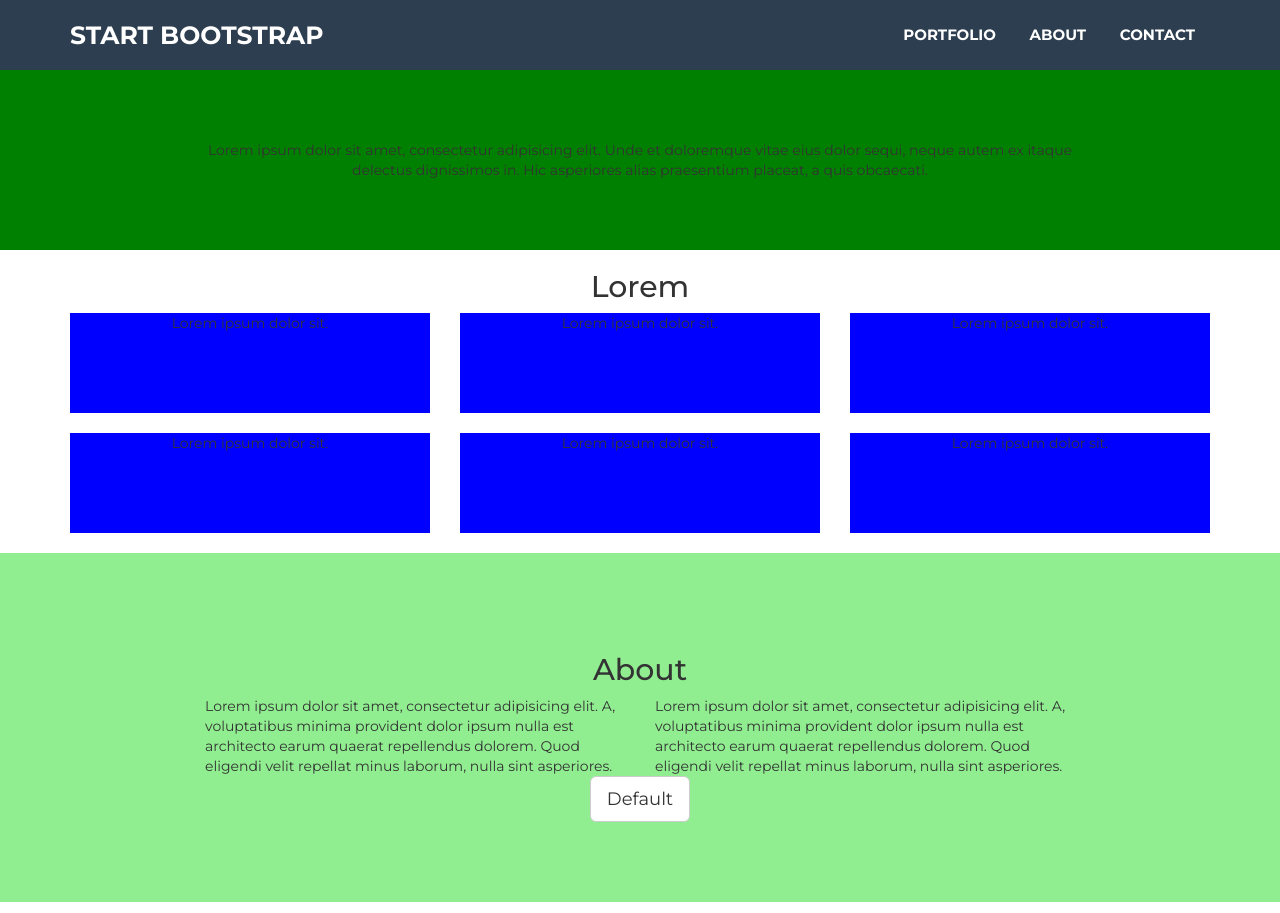
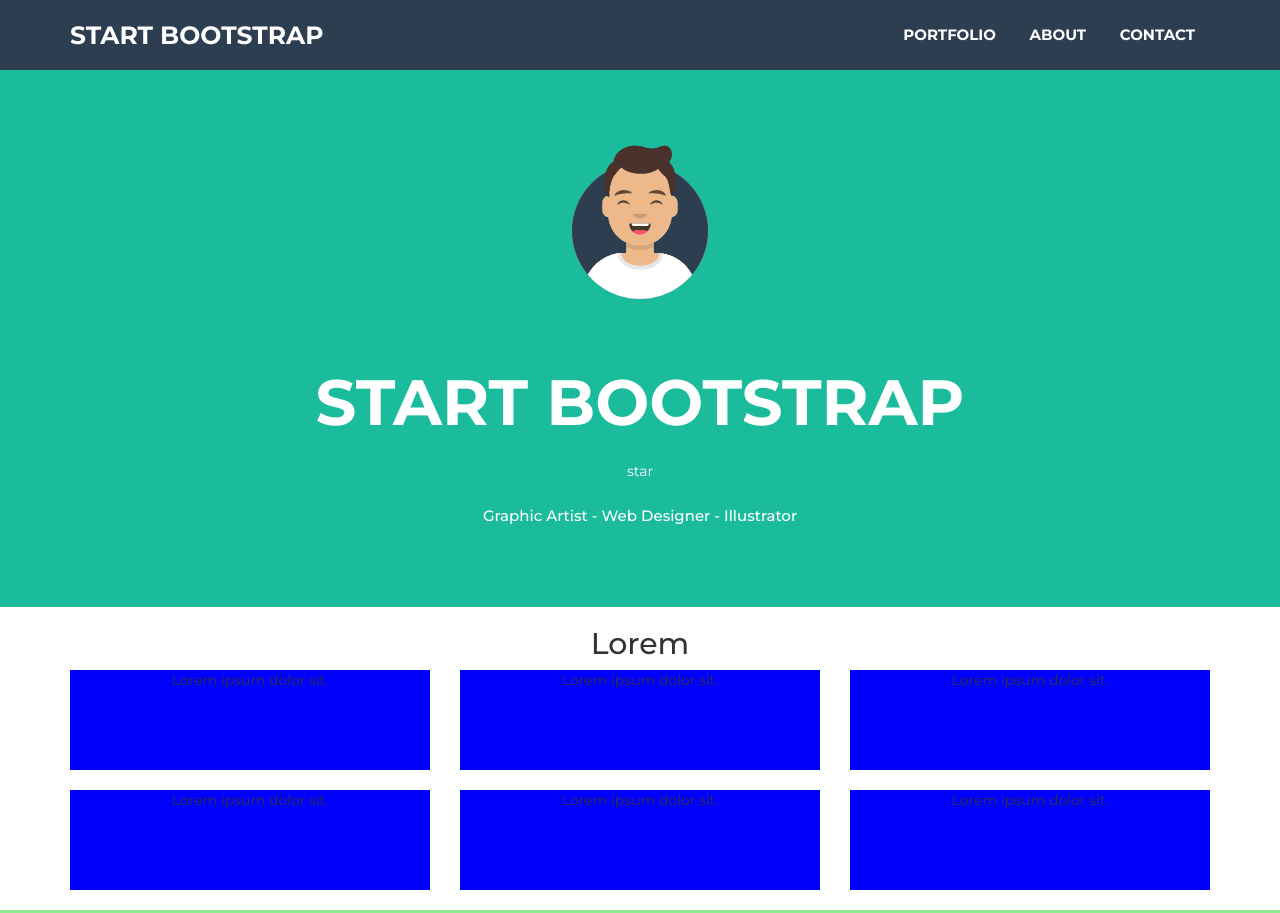
Before and after one commit to 83CarloG/html-css-bootstrap-freelancer, a plain HTML site: page index.html in a window 1280 px wide. Shown: the top 913 px of the page. Drawn offline with Linux system fonts and the light colour scheme.

Commit message:
header+jumbo

```diff
--- a/css/style.css
+++ b/css/style.css
@@ -55,7 +55,7 @@ body {
 /* Jumbotron */
 .jumbo {
   margin-top: 70px;
-  background-color: green;
+  background-color: #1ABC9C;
   padding: 70px 0;
 }
 .jumbo__text {
@@ -64,7 +64,22 @@ body {
   padding: 0 15px;
   text-align: center;
 }
-
+.jumbo__img {
+  max-width: 15rem;
+  height: auto;
+  margin-bottom: 48px;
+}
+.jumbo__title {
+  font-size: 64px;
+  font-weight:700;
+}
+.star {
+  margin: 24px 0px;
+}
+.jumbo__job {
+  font-size: 1.5rem;
+  font-weight: 500;
+}
 /* Main */
 /* Portfolio */
 .portfolio__box {
--- a/index.html
+++ b/index.html
@@ -38,8 +38,17 @@
       <!-- /Header-top -->
       <!-- Jumbotron -->
       <div class="jumbo">
-        <div class="jumbo__text">
-          Lorem ipsum dolor sit amet, consectetur adipisicing elit. Unde et doloremque vitae eius dolor sequi, neque autem ex itaque delectus dignissimos in. Hic asperiores alias praesentium placeat, a quis obcaecati.
+        <div class="jumbo__text text-white">
+          <div class="container-flex text-center">
+            <img class="jumbo__img" src="img/avataaars.svg" alt="avatar photo">
+            <h1 class="jumbo__title">
+              START BOOTSTRAP
+            </h1>
+            <div class="star">star</div>
+            <div class="jumbo__job">
+              <p>Graphic Artist - Web Designer - Illustrator</p>
+            </div>
+          </div>
         </div>
       </div>
       <!-- /Jumbotron -->
```
